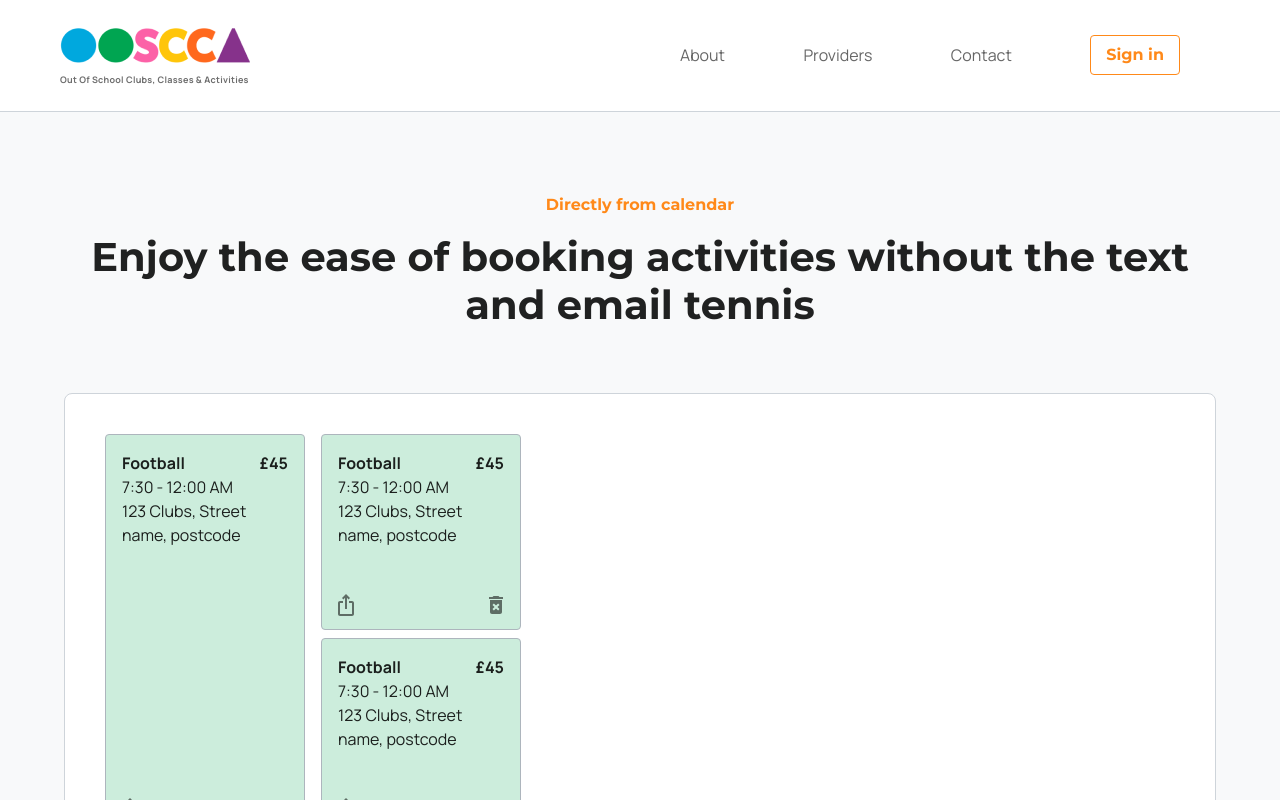
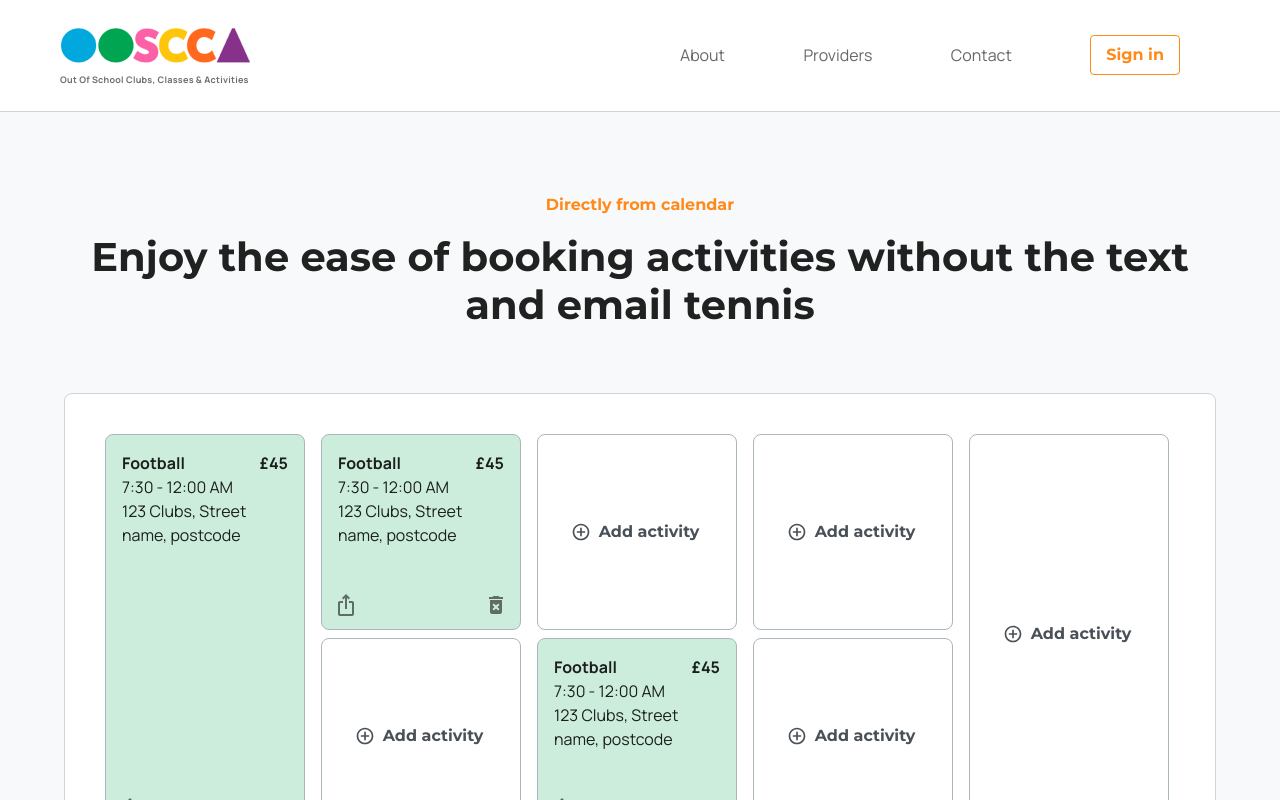
Before and after one commit to digital-brother/ooscca-fe, a Next.js app: page /booking in a window 1280 px wide. Shown: the top 800 px of the page. Built offline with nearby package versions, Linux system fonts and the light colour scheme.

Commit message:
Add emptyBooking

```diff
--- a/src/app/booking/OOSPlannerSection.js
+++ b/src/app/booking/OOSPlannerSection.js
@@ -1,19 +1,26 @@
+"use client";
+
 import { Box, Button, Container, IconButton, Typography } from "@mui/material";
 import IosShareIcon from "@mui/icons-material/IosShare";
 import DeleteForeverIcon from "@mui/icons-material/DeleteForever";
+import AddCircleOutlineIcon from "@mui/icons-material/AddCircleOutline";
+import { styled } from "@mui/system";
+
+const BookingBox = styled(Box)(({ theme }) => ({
+  flex: 1,
+  border: "1px solid",
+  borderColor: theme.palette.grey[400],
+  borderRadius: theme.spacing(1),
+  padding: theme.spacing(2),
+}));
 
 function Booking({ booking }) {
   return (
-    <Box
+    <BookingBox
       sx={{
-        flex: 1,
         display: "flex",
         flexDirection: "column",
-        border: "1px solid",
-        borderColor: "grey.400",
-        borderRadius: 1,
         bgcolor: "green.100",
-        p: 2,
       }}
     >
       <Box sx={{ display: "flex", justifyContent: "space-between" }}>
@@ -30,16 +37,24 @@ function Booking({ booking }) {
           <DeleteForeverIcon />
         </IconButton>
       </Box>
-    </Box>
+    </BookingBox>
+  );
+}
+
+function EmptyBooking() {
+  return (
+    <BookingBox sx={{ display: "flex", alignItems: "center", justifyContent: "center" }}>
+      <Button color="grey" startIcon={<AddCircleOutlineIcon />}>Add activity</Button>
+    </BookingBox>
   );
 }
 
 function BookingDay({ bookings = [] }) {
   return (
     <Box sx={{ display: "flex", flexDirection: "column", rowGap: 1, width: 200, height: 400 }}>
-      {bookings.map((booking, index) => (
-        <Booking key={index} booking={booking} />
-      ))}
+      {bookings.map((booking, index) =>
+        booking ? <Booking key={index} booking={booking} /> : <EmptyBooking key={index} />
+      )}
     </Box>
   );
 }
@@ -65,7 +80,10 @@ function BookingCalendar({ sx }) {
       }}
     >
       <BookingDay bookings={[booking]} />
-      <BookingDay bookings={[booking, booking]} />
+      <BookingDay bookings={[booking, null]} />
+      <BookingDay bookings={[null, booking]} />
+      <BookingDay bookings={[null, null]} />
+      <BookingDay bookings={[null]} />
     </Box>
   );
 }
--- a/src/components/ThemeRegistry/theme.js
+++ b/src/components/ThemeRegistry/theme.js
@@ -97,7 +97,7 @@ const theme = createTheme({
     MuiButton: {
       defaultProps: {
         disableElevation: true,
-        disableRipple: true,
+
       },
       styleOverrides: {
         root: {
@@ -124,6 +124,13 @@ const theme = createTheme({
             },
             "&:active": {
               backgroundColor: alpha(theme.palette[ownerState.color].main, 0.18),
+            },
+          };
+        },
+        text: ({ ownerState, theme }) => {
+          return {
+            "&:hover": {
+              backgroundColor: theme.palette[ownerState.color][100],
             },
           };
         },
```
